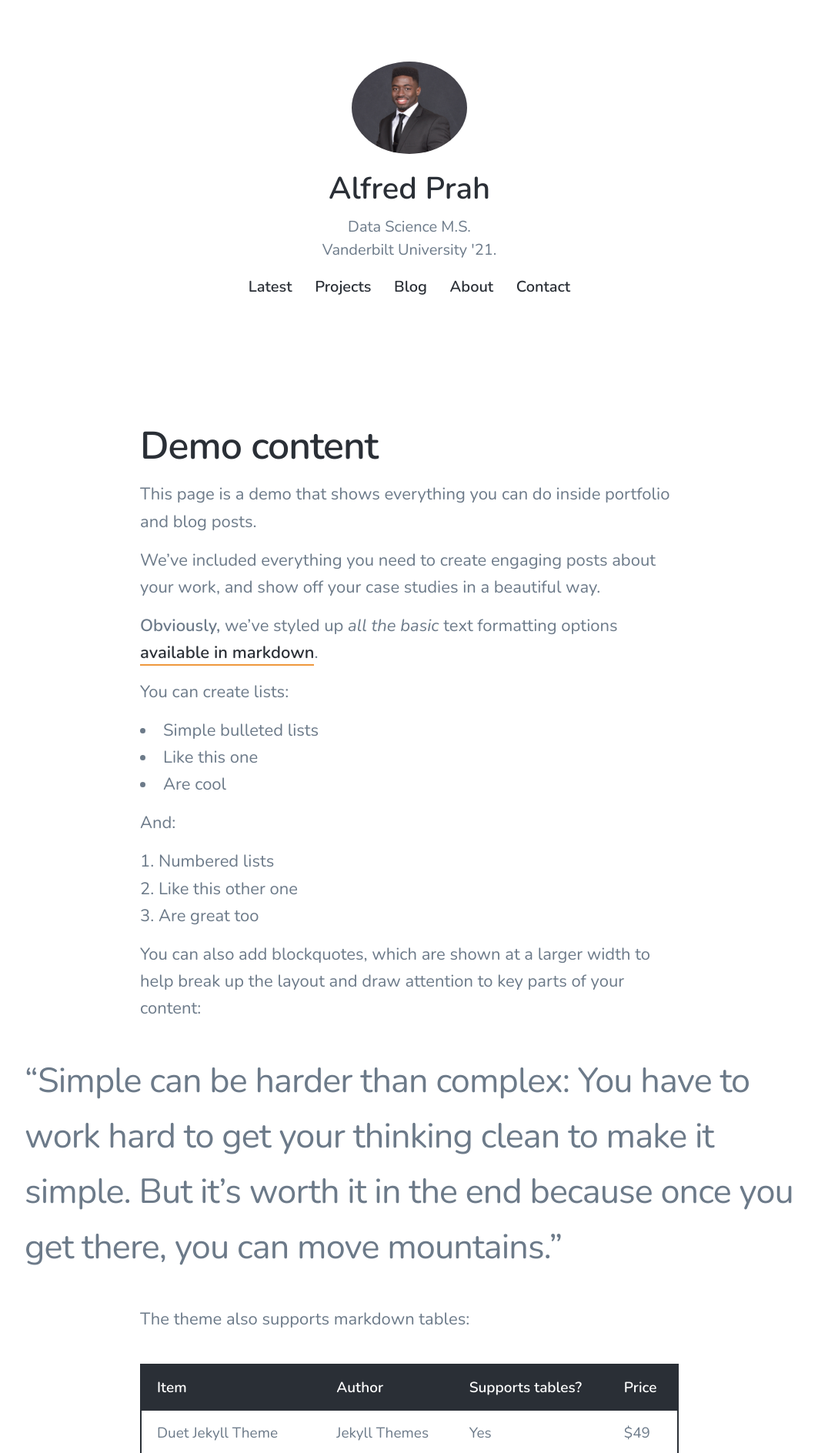
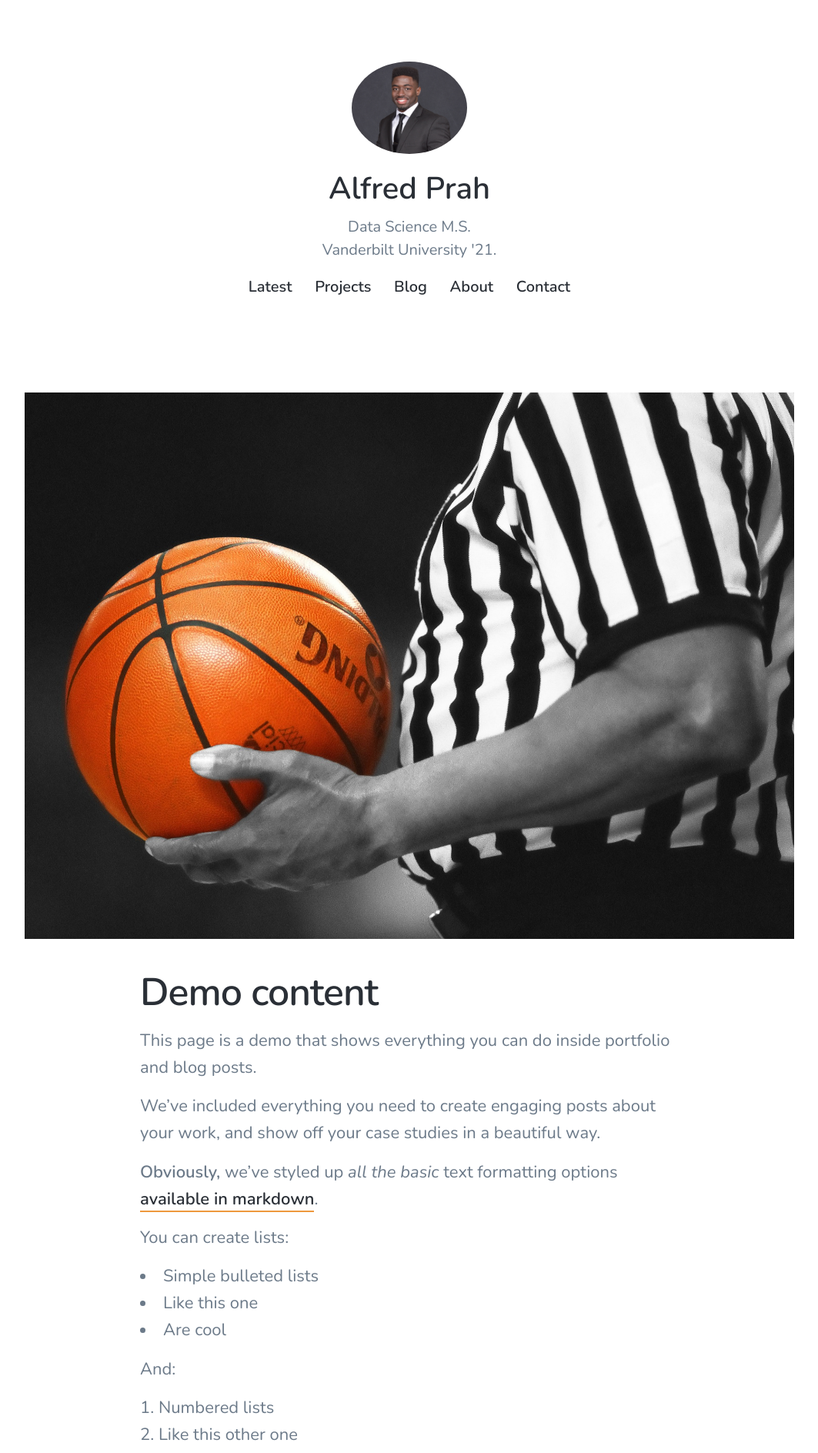
Before and after one commit to alfredprah/alfredprah.github.io2, a Jekyll site: the page built from _projects/2018-06-30-demo-project.md, in a window 1280 px wide. Shown: the top 1888 px of the page at 77% size, without its empty margins (108-1171 px from the left). Built offline with Jekyll 4.4.1, drawn with Linux system fonts in a browser that asks for light colours; nearby versions of some CDN libraries.

Commit message:
Update 2018-06-30-demo-project.md

```diff
--- a/_projects/2018-06-30-demo-project.md
+++ b/_projects/2018-06-30-demo-project.md
@@ -6,7 +6,7 @@
 excerpt: This personal project is to predict 'seeding' in College Basketball. Wikipedia defines a *seed* as "a competitor or team in a sport or other tournament who is given a preliminary ranking for the purposes of the draw. College teams are "planted" into the bracket in a manner that is typically intended so that the best do not meet until later in the competition".
 ---
 
-![](/images/demo/basketball-885786_1920.jpg)
+![](/images/basketball-885786_1920.jpg)
 
 ## Demo content
 
```
